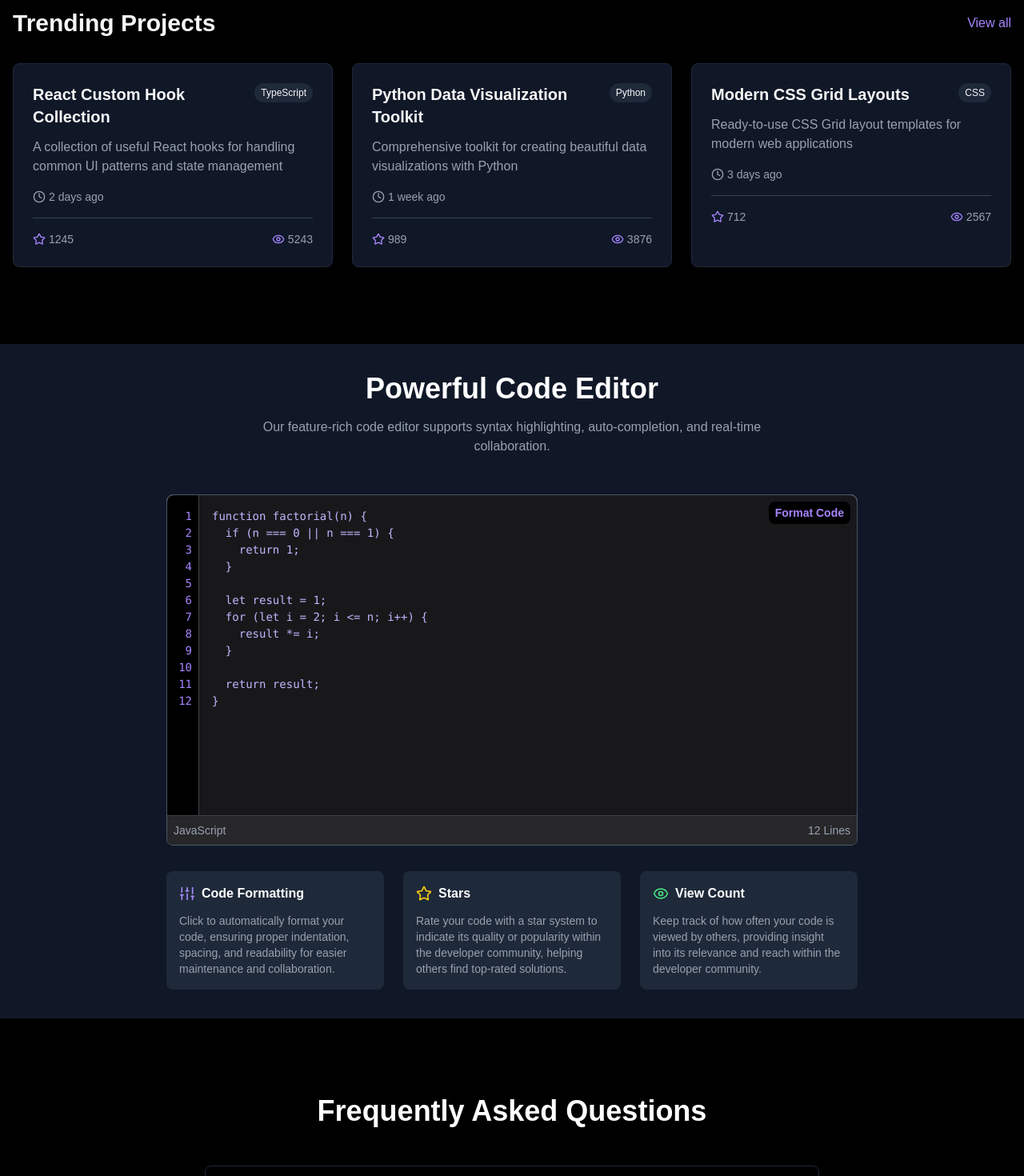
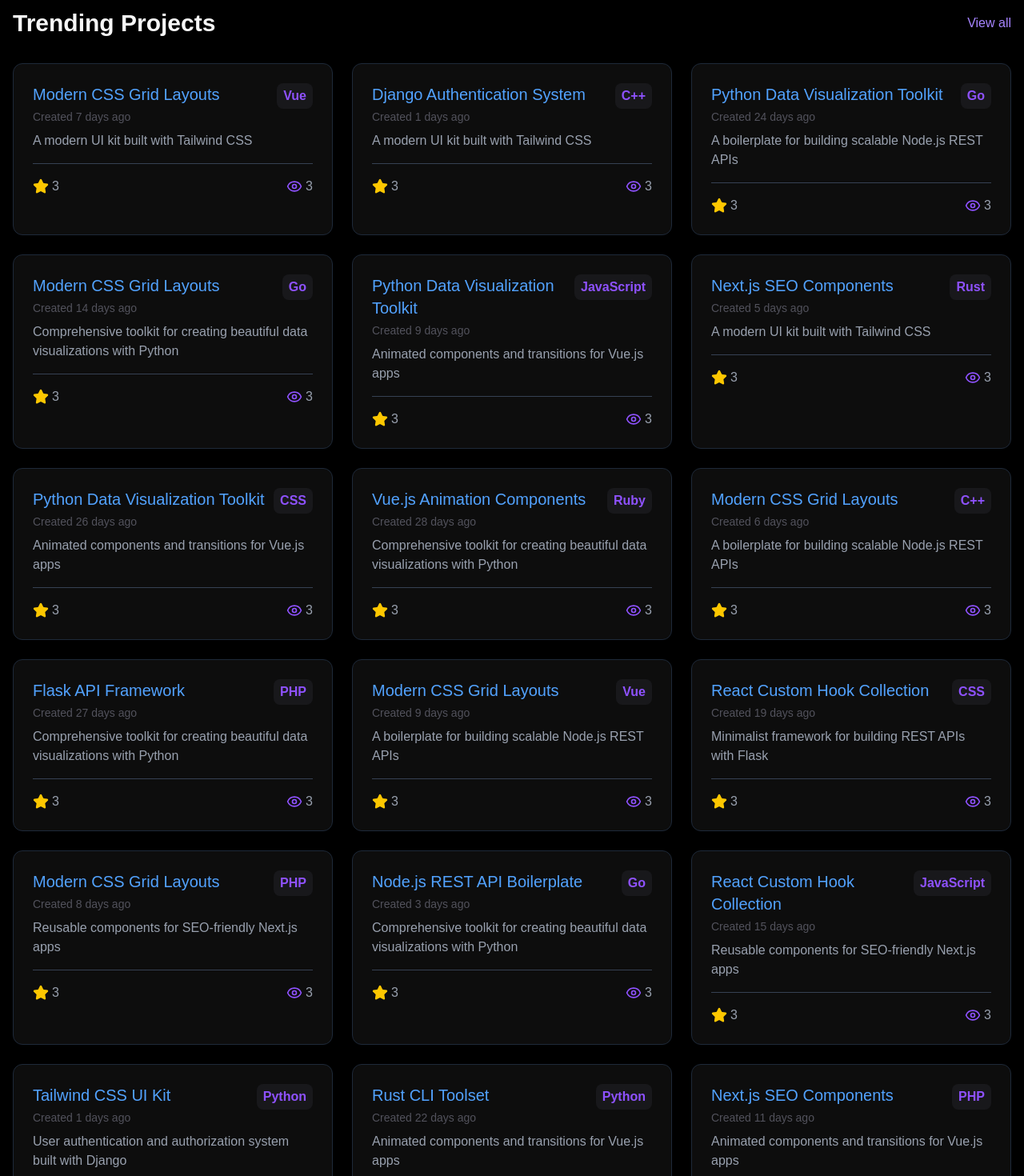
Before and after one commit to Gazi2050/gist, a Next.js app: page / in a window 1280 px wide. Shown: the part 1120-2590 px from the top of the page at 80% size. Built offline with nearby package versions, Linux system fonts and the light colour scheme.

Commit message:
improve:improve type.ts

```diff
--- a/src/components/PublicCard.tsx
+++ b/src/components/PublicCard.tsx
@@ -1,35 +1,32 @@
 import React from 'react';
-import { Clock, Star, Eye } from 'lucide-react'; // Assuming you're using lucide-react for icons
+import { Star, Eye } from 'lucide-react';
 import { Project } from '@/constants/type';
 
 const PublicCard = ({ project, key }: { project: Project, key: string }) => {
     return (
         <div
             key={key}
-            className="bg-gray-900 rounded-lg overflow-hidden border border-gray-800 hover:border-violet-500 transition-colors"
+            className="bg-white/5 rounded-xl overflow-hidden border border-gray-800 hover:border-white/20 transition-colors"
         >
             <div className="p-6">
-                <div className="flex justify-between items-start mb-3">
-                    <h3 className="font-bold text-xl">{project.title}</h3>
-                    <span className="px-2 py-1 rounded-full bg-gray-800 text-xs">
+                <div className="flex justify-between items-start mb-2">
+                    <div className='flex flex-col '>
+                        <h3 className="font-medium text-blue-400 hover:underline underline-offset-4 cursor-pointer text-xl">{project.title}</h3>
+                        <p className='text-sm text-zinc-600 font-medium mt-1'>Created {project.time}</p>
+                    </div>
+                    <span className="font-semibold text-base text-violet-500 bg-zinc-900 px-2 py-1 rounded-lg">
                         {project.language}
                     </span>
                 </div>
                 <p className="text-gray-400 mb-4">{project.description}</p>
-                <div className="flex items-center text-sm text-gray-400 mb-4">
-                    <span className="flex items-center">
-                        <Clock className="h-4 w-4 mr-1" />
-                        {project.time}
-                    </span>
-                </div>
                 <div className="flex justify-between text-sm text-gray-400 pt-4 border-t border-gray-700">
-                    <div className="flex items-center">
-                        <Star className="h-4 w-4 mr-1 text-violet-400" />
-                        <span>{project.stars}</span>
+                    <div className="flex justify-center items-center text-base">
+                        <Star className="h-5 w-5 mr-1 text-yellow-400 fill-yellow-400" />
+                        <span>{project.stars.length}</span>
                     </div>
-                    <div className="flex items-center">
-                        <Eye className="h-4 w-4 mr-1 text-violet-400" />
-                        <span>{project.views}</span>
+                    <div className="flex items-center text-base">
+                        <Eye className="h-5 w-5 mr-1 text-violet-500" />
+                        <span>{project.views.length}</span>
                     </div>
                 </div>
             </div>
--- a/src/constants/data.ts
+++ b/src/constants/data.ts
@@ -15,39 +15,6 @@
         title: 'Community',
         description: 'Engage with a vibrant community of developers. Share knowledge, get feedback, and grow together.',
         icon: Users,
-    },
-];
-
-export const Projects = [
-    {
-        _id: "1",
-        title: "React Custom Hook Collection",
-        description: "A collection of useful React hooks for handling common UI patterns and state management",
-        language: "TypeScript",
-        username: "reactdev",
-        stars: 1245,
-        views: 5243,
-        time: "2 days ago",
-    },
-    {
-        _id: "2",
-        title: "Python Data Visualization Toolkit",
-        description: "Comprehensive toolkit for creating beautiful data visualizations with Python",
-        language: "Python",
-        username: "datascientist",
-        stars: 989,
-        views: 3876,
-        time: "1 week ago",
-    },
-    {
-        _id: "3",
-        title: "Modern CSS Grid Layouts",
-        description: "Ready-to-use CSS Grid layout templates for modern web applications",
-        language: "CSS",
-        username: "frontendwizard",
-        stars: 712,
-        views: 2567,
-        time: "3 days ago",
     },
 ];
 
@@ -143,3 +110,307 @@
         },
     },
 };
+
+export const Projects = [
+    {
+        _id: "1",
+        title: "Modern CSS Grid Layouts",
+        description: "A modern UI kit built with Tailwind CSS",
+        language: "Vue",
+        username: "datascientist",
+        stars: ['user1', 'user2', 'user1'],
+        views: ['user1', 'user2', 'user1'],
+        time: "7 days ago"
+    },
+    {
+        _id: "2",
+        title: "Django Authentication System",
+        description: "A modern UI kit built with Tailwind CSS",
+        language: "C++",
+        username: "nodeking",
+        stars: ['user1', 'user2', 'user1'],
+        views: ['user1', 'user2', 'user1'],
+        time: "1 days ago"
+    },
+    {
+        _id: "3",
+        title: "Python Data Visualization Toolkit",
+        description: "A boilerplate for building scalable Node.js REST APIs",
+        language: "Go",
+        username: "flaskfan",
+        stars: ['user1', 'user2', 'user1'],
+        views: ['user1', 'user2', 'user1'],
+        time: "24 days ago"
+    },
+    {
+        _id: "4",
+        title: "Modern CSS Grid Layouts",
+        description: "Comprehensive toolkit for creating beautiful data visualizations with Python",
+        language: "Go",
+        username: "uxdesigner",
+        stars: ['user1', 'user2', 'user1'],
+        views: ['user1', 'user2', 'user1'],
+        time: "14 days ago"
+    },
+    {
+        _id: "5",
+        title: "Python Data Visualization Toolkit",
+        description: "Animated components and transitions for Vue.js apps",
+        language: "JavaScript",
+        username: "flaskfan",
+        stars: ['user1', 'user2', 'user1'],
+        views: ['user1', 'user2', 'user1'],
+        time: "9 days ago"
+    },
+    {
+        _id: "6",
+        title: "Next.js SEO Components",
+        description: "A modern UI kit built with Tailwind CSS",
+        language: "Rust",
+        username: "phpwizard",
+        stars: ['user1', 'user2', 'user1'],
+        views: ['user1', 'user2', 'user1'],
+        time: "5 days ago"
+    },
+    {
+        _id: "7",
+        title: "Python Data Visualization Toolkit",
+        description: "Animated components and transitions for Vue.js apps",
+        language: "CSS",
+        username: "backendguru",
+        stars: ['user1', 'user2', 'user1'],
+        views: ['user1', 'user2', 'user1'],
+        time: "26 days ago"
+    },
+    {
+        _id: "8",
+        title: "Vue.js Animation Components",
+        description: "Comprehensive toolkit for creating beautiful data visualizations with Python",
+        language: "Ruby",
+        username: "reactdev",
+        stars: ['user1', 'user2', 'user1'],
+        views: ['user1', 'user2', 'user1'],
+        time: "28 days ago"
+    },
+    {
+        _id: "9",
+        title: "Modern CSS Grid Layouts",
+        description: "A boilerplate for building scalable Node.js REST APIs",
+        language: "C++",
+        username: "reactdev",
+        stars: ['user1', 'user2', 'user1'],
+        views: ['user1', 'user2', 'user1'],
+        time: "6 days ago"
+    },
+    {
+        _id: "10",
+        title: "Flask API Framework",
+        description: "Comprehensive toolkit for creating beautiful data visualizations with Python",
+        language: "PHP",
+        username: "datascientist",
+        stars: ['user1', 'user2', 'user1'],
+        views: ['user1', 'user2', 'user1'],
+        time: "27 days ago"
+    },
+    {
+        _id: "11",
+        title: "Modern CSS Grid Layouts",
+        description: "A boilerplate for building scalable Node.js REST APIs",
+        language: "Vue",
+        username: "rustacean",
+        stars: ['user1', 'user2', 'user1'],
+        views: ['user1', 'user2', 'user1'],
+        time: "9 days ago"
+    },
+    {
+        _id: "12",
+        title: "React Custom Hook Collection",
+        description: "Minimalist framework for building REST APIs with Flask",
+        language: "CSS",
+        username: "flaskfan",
+        stars: ['user1', 'user2', 'user1'],
+        views: ['user1', 'user2', 'user1'],
+        time: "19 days ago"
+    },
+    {
+        _id: "13",
+        title: "Modern CSS Grid Layouts",
+        description: "Reusable components for SEO-friendly Next.js apps",
+        language: "PHP",
+        username: "datascientist",
+        stars: ['user1', 'user2', 'user1'],
+        views: ['user1', 'user2', 'user1'],
+        time: "8 days ago"
+    },
+    {
+        _id: "14",
+        title: "Node.js REST API Boilerplate",
+        description: "Comprehensive toolkit for creating beautiful data visualizations with Python",
+        language: "Go",
+        username: "nodeking",
+        stars: ['user1', 'user2', 'user1'],
+        views: ['user1', 'user2', 'user1'],
+        time: "3 days ago"
+    },
+    {
+        _id: "15",
+        title: "React Custom Hook Collection",
+        description: "Reusable components for SEO-friendly Next.js apps",
+        language: "JavaScript",
+        username: "frontendwizard",
+        stars: ['user1', 'user2', 'user1'],
+        views: ['user1', 'user2', 'user1'],
+        time: "15 days ago"
+    },
+    {
+        _id: "16",
+        title: "Tailwind CSS UI Kit",
+        description: "User authentication and authorization system built with Django",
+        language: "Python",
+        username: "phpwizard",
+        stars: ['user1', 'user2', 'user1'],
+        views: ['user1', 'user2', 'user1'],
+        time: "1 days ago"
+    },
+    {
+        _id: "17",
+        title: "Rust CLI Toolset",
+        description: "Animated components and transitions for Vue.js apps",
+        language: "Python",
+        username: "flaskfan",
+        stars: ['user1', 'user2', 'user1'],
+        views: ['user1', 'user2', 'user1'],
+        time: "22 days ago"
+    },
+    {
+        _id: "18",
+        title: "Next.js SEO Components",
+        description: "Animated components and transitions for Vue.js apps",
+        language: "PHP",
+        username: "flaskfan",
+        stars: ['user1', 'user2', 'user1'],
+        views: ['user1', 'user2', 'user1'],
+        time: "11 days ago"
+    },
+    {
+        _id: "19",
+        title: "Vue.js Animation Components",
+        description: "Animated components and transitions for Vue.js apps",
+        language: "Vue",
+        username: "reactdev",
+        stars: ['user1', 'user2', 'user1'],
+        views: ['user1', 'user2', 'user1'],
+        time: "15 days ago"
+    },
+    {
+        _id: "20",
+        title: "React Custom Hook Collection",
+        description: "Comprehensive toolkit for creating beautiful data visualizations with Python",
+        language: "JavaScript",
+        username: "uxdesigner",
+        stars: ['user1', 'user2', 'user1'],
+        views: ['user1', 'user2', 'user1'],
+        time: "18 days ago"
+    },
+    {
+        _id: "21",
+        title: "Node.js REST API Boilerplate",
+        description: "Comprehensive toolkit for creating beautiful data visualizations with Python",
+        language: "C++",
+        username: "phpwizard",
+        stars: ['user1', 'user2', 'user1'],
+        views: ['user1', 'user2', 'user1'],
+        time: "20 days ago"
+    },
+    {
+        _id: "22",
+        title: "Vue.js Animation Components",
+        description: "Minimalist framework for building REST APIs with Flask",
+        language: "Rust",
+        username: "flaskfan",
+        stars: ['user1', 'user2', 'user1'],
+        views: ['user1', 'user2', 'user1'],
+        time: "28 days ago"
+    },
+    {
+        _id: "23",
+        title: "Tailwind CSS UI Kit",
+        description: "Animated components and transitions for Vue.js apps",
+        language: "CSS",
+        username: "frontendwizard",
+        stars: ['user1', 'user2', 'user1'],
+        views: ['user1', 'user2', 'user1'],
+        time: "10 days ago"
+    },
+    {
+        _id: "24",
+        title: "Django Authentication System",
+        description: "A collection of useful React hooks for handling common UI patterns and state management",
+        language: "C++",
+        username: "rustacean",
+        stars: ['user1', 'user2', 'user1'],
+        views: ['user1', 'user2', 'user1'],
+        time: "23 days ago"
+    },
+    {
+        _id: "25",
+        title: "Flask API Framework",
+        description: "Animated components and transitions for Vue.js apps",
+        language: "JavaScript",
+        username: "flaskfan",
+        stars: ['user1', 'user2', 'user1'],
+        views: ['user1', 'user2', 'user1'],
+        time: "7 days ago"
+    },
+    {
+        _id: "26",
+        title: "Node.js REST API Boilerplate",
+        description: "Minimalist framework for building REST APIs with Flask",
+        language: "C++",
+        username: "reactdev",
+        stars: ['user1', 'user2', 'user1'],
+        views: ['user1', 'user2', 'user1'],
+        time: "2 days ago"
+    },
+    {
+        _id: "27",
+        title: "React Custom Hook Collection",
+        description: "Comprehensive toolkit for creating beautiful data visualizations with Python",
+        language: "CSS",
+        username: "flaskfan",
+        stars: ['user1', 'user2', 'user1'],
+        views: ['user1', 'user2', 'user1'],
+        time: "17 days ago"
+    },
+    {
+        _id: "28",
+        title: "Rust CLI Toolset",
+        description: "Comprehensive toolkit for creating beautiful data visualizations with Python",
+        language: "Go",
+        username: "rustacean",
+        stars: ['user1', 'user2', 'user1'],
+        views: ['user1', 'user2', 'user1'],
+        time: "4 days ago"
+    },
+    {
+        _id: "29",
+        title: "Next.js SEO Components",
+        description: "A boilerplate for building scalable Node.js REST APIs",
+        language: "C++",
+        username: "flaskfan",
+        stars: ['user1', 'user2', 'user1'],
+        views: ['user1', 'user2', 'user1'],
+        time: "19 days ago"
+    },
+    {
+        _id: "30",
+        title: "React Custom Hook Collection",
+        description: "Animated components and transitions for Vue.js apps",
+        language: "Rust",
+        username: "datascientist",
+        stars: ['user1', 'user2', 'user1'],
+        views: ['user1', 'user2', 'user1'],
+        time: "29 days ago"
+    },
+
+];
```
Also changed, not shown: src/app/page.tsx (+11 -2 lines), src/components/Feed.tsx (added, +17 -0 lines), src/components/PrivateCard.tsx (+4 -4 lines), src/constants/type.ts (+4 -3 lines).
